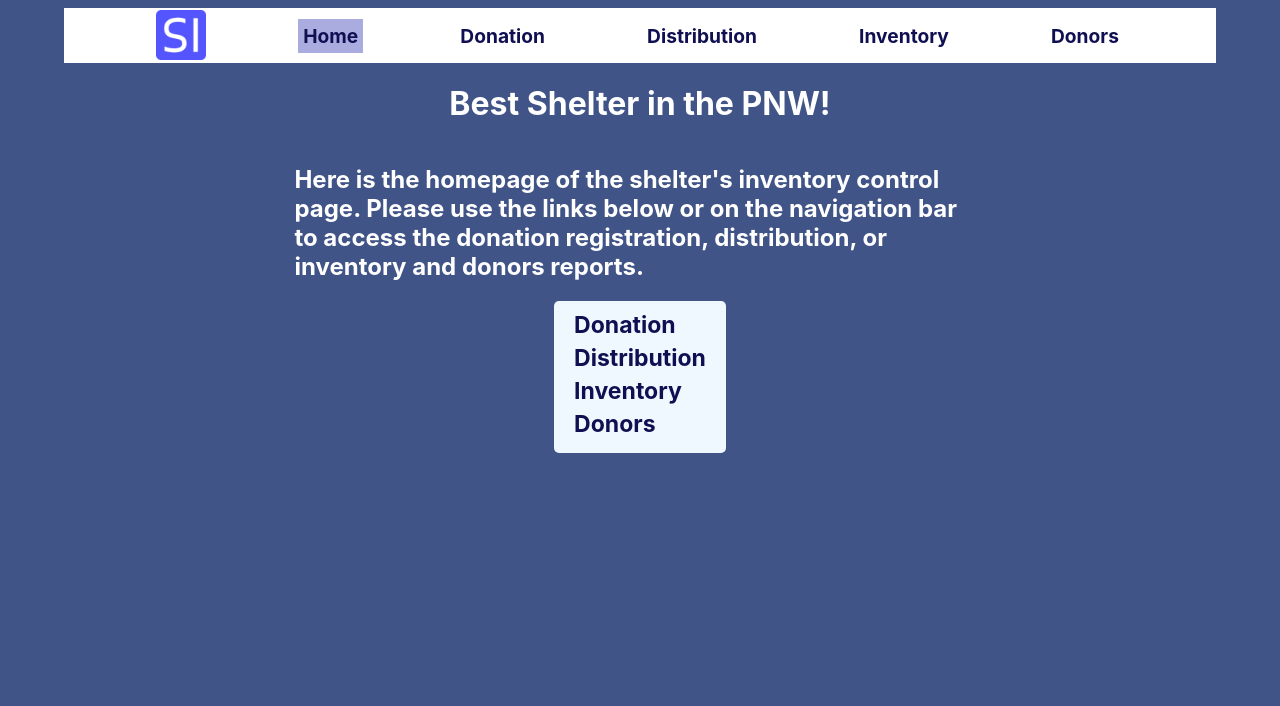
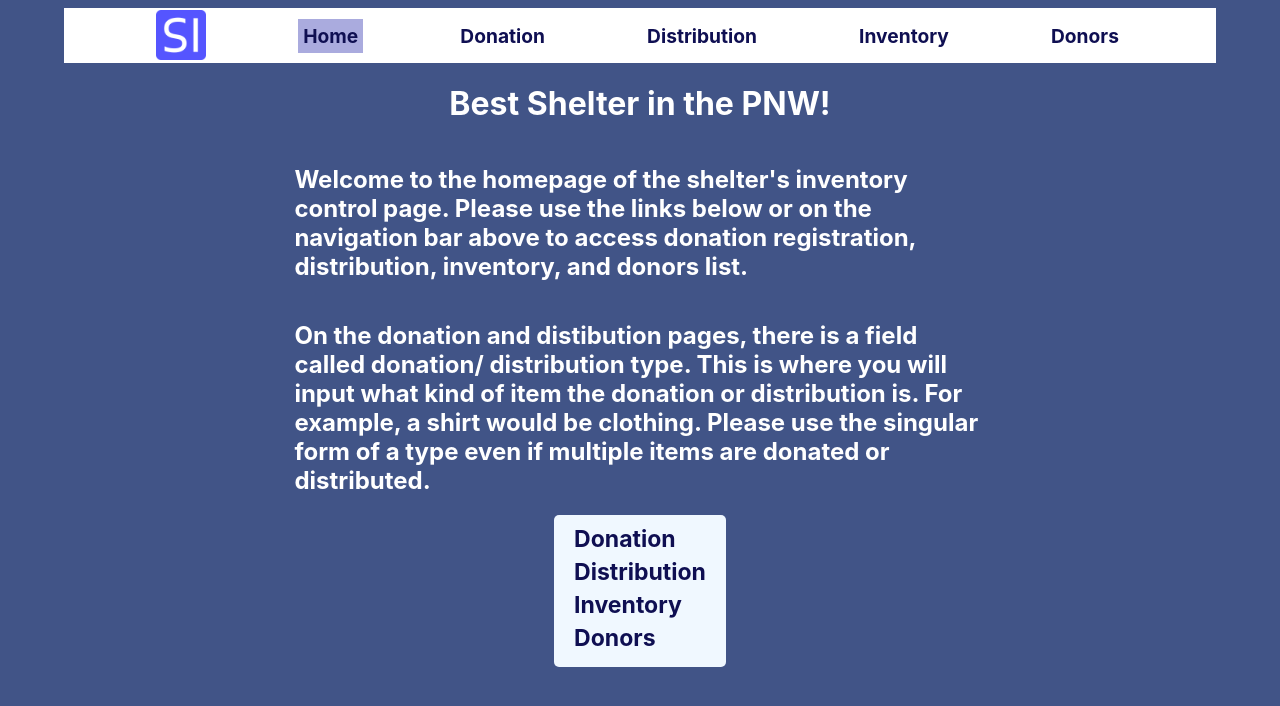
Before and after one commit to Sparky338/Digital-Aid_technical, a React (Create React App) app in the folder digital-aid-seattle/: page / in a window 1280 px wide. Shown: the top 706 px of the page. Built offline with nearby package versions, Linux system fonts and the light colour scheme.

Commit message:
added a more complete description on the homepage

```diff
--- a/digital-aid-seattle/src/components/homepage.js
+++ b/digital-aid-seattle/src/components/homepage.js
@@ -6,9 +6,15 @@ const Homepage = () => {
     <div className="mainDiv">
       <h1 className="title"> Best Shelter in the PNW! </h1>
       <h2 className="pageDescription">
-        Here is the homepage of the shelter's inventory control page. Please use
-        the links below or on the navigation bar to access the donation
-        registration, distribution, or inventory and donors reports.
+        Welcome to the homepage of the shelter's inventory control page. Please use
+        the links below or on the navigation bar above to access donation
+        registration, distribution, inventory, and donors list.
+      </h2>
+      <h2 className="pageDescription">
+        On the donation and distibution pages, there is a field called donation/
+        distribution type. This is where you will input what kind of item the donation
+        or distribution is. For example, a shirt would be clothing. Please use
+        the singular form of a type even if multiple items are donated or distributed.
       </h2>
       <div className="links-list">
         <Link to="/donation" className="link donation-link">
```
